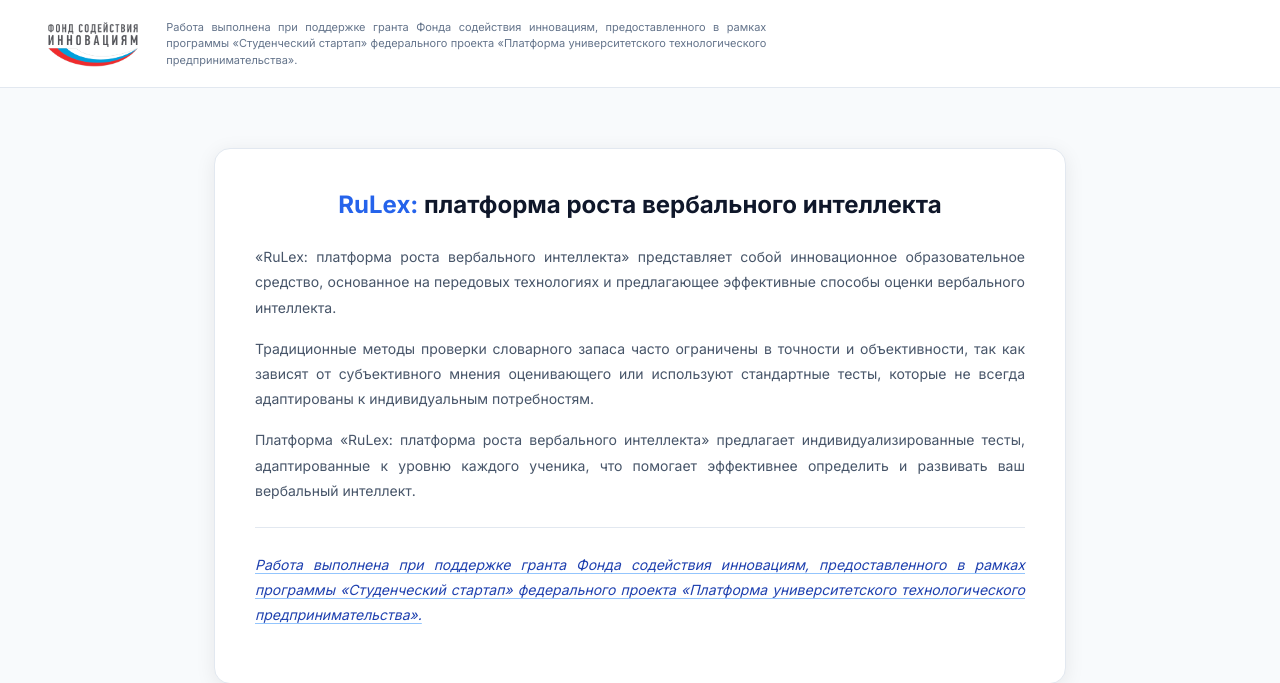
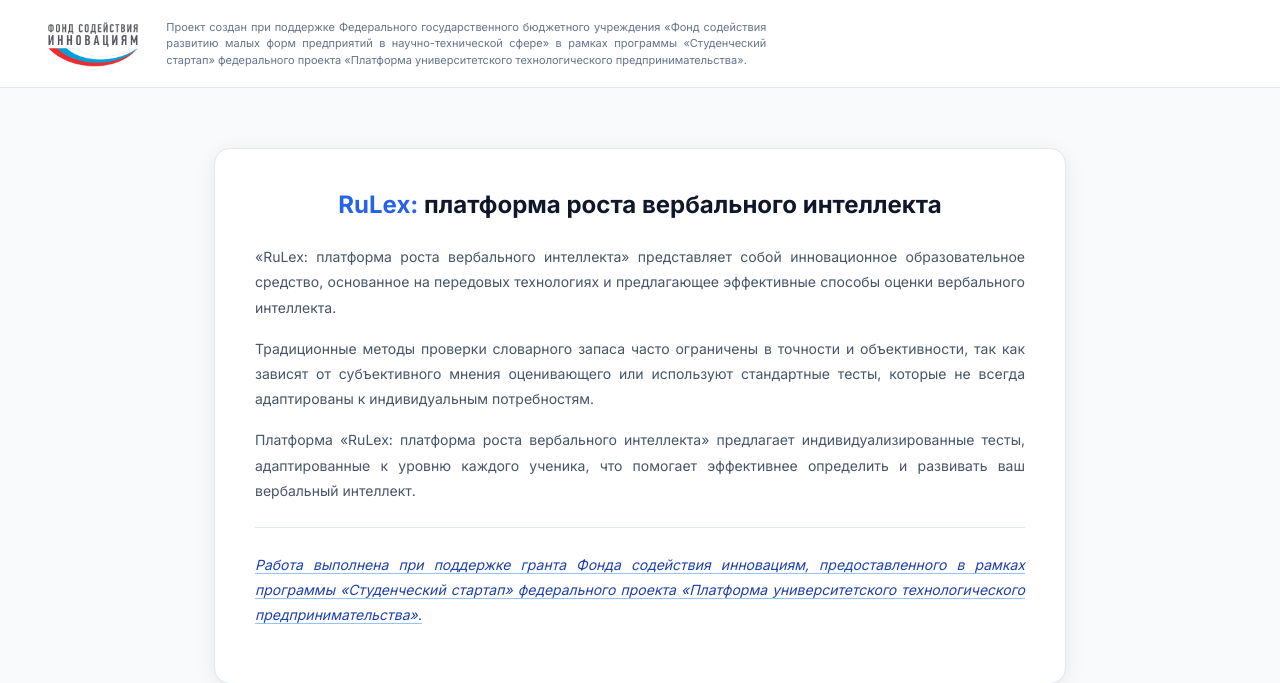
Before and after one commit to RayanToy/rulex, a FastAPI app: page / in a window 1280 px wide. Shown: the top 683 px of the page. Run offline with FastAPI, Linux system fonts and the light colour scheme.

Commit message:
update fund text selectively

```diff
--- a/templates/index.html
+++ b/templates/index.html
@@ -826,7 +826,7 @@
         <div class="header-content">
             <div class="header-left">
                 <img src="/static/fund-logo.png" alt="Фонд содействия инновациям" class="fund-logo">
-                <p class="fund-text" style="text-align: justify;">Работа выполнена при поддержке гранта Фонда содействия инновациям, предоставленного в рамках программы «Студенческий стартап» федерального проекта «Платформа университетского технологического предпринимательства».</p>
+                <p class="fund-text" style="text-align: justify;">Проект создан при поддержке Федерального государственного бюджетного учреждения «Фонд содействия развитию малых форм предприятий в научно-технической сфере» в рамках программы «Студенческий стартап» федерального проекта «Платформа университетского технологического предпринимательства».</p>
             </div>
             <div class="header-right" id="header-auth"></div>
         </div>
@@ -937,7 +937,7 @@
                     <div class="landing-description">
                         <p>«RuLex: платформа роста вербального интеллекта» представляет собой инновационное образовательное средство, основанное на передовых технологиях и предлагающее эффективные способы оценки вербального интеллекта.</p>
                         <p>Платформа использует <strong>адаптивное тестирование</strong>: сложность заданий автоматически подстраивается под ваш уровень знаний.</p>
-                        <p class="grant-text">Работа выполнена при поддержке гранта Фонда содействия инновациям, предоставленного в рамках программы «Студенческий стартап» федерального проекта «Платформа университетского технологического предпринимательства».</p>
+                        <p class="grant-text">Проект создан при поддержке Федерального государственного бюджетного учреждения «Фонд содействия развитию малых форм предприятий в научно-технической сфере» в рамках программы «Студенческий стартап» федерального проекта «Платформа университетского технологического предпринимательства».</p>
                     </div>
                     <div style="margin-top: 32px; display: flex; gap: 16px; justify-content: center; flex-wrap: wrap;">
                         <button class="btn btn-primary" onclick="showPage('test', document.querySelectorAll('.nav-tab')[1])">
```
